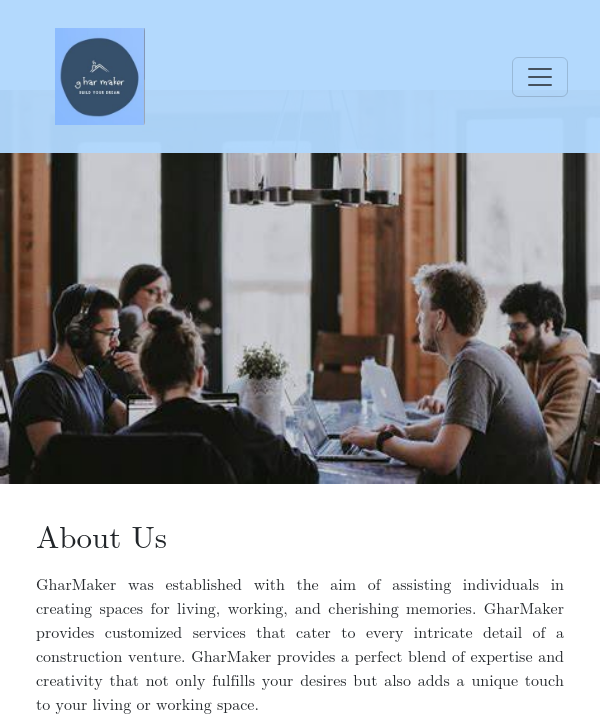
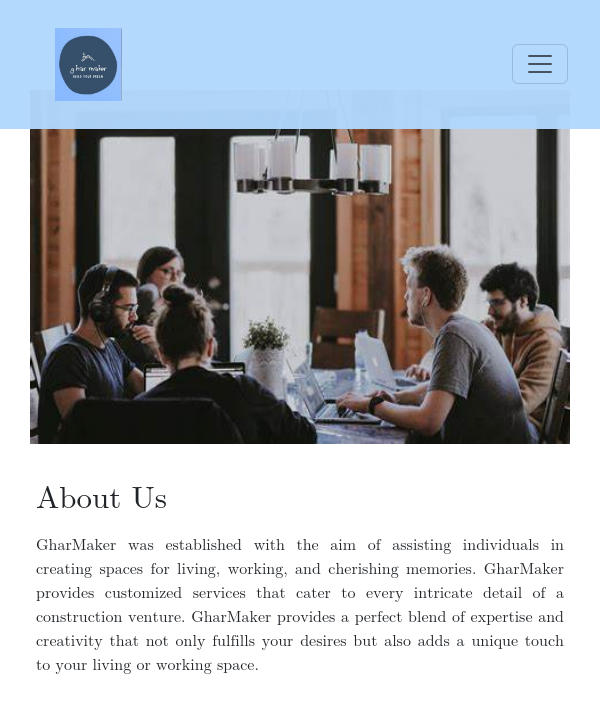
Before and after one commit to git-Surbhi/Ghar-maker, a plain HTML site: page AboutUs.html in a window 600 px wide. Shown: the top 722 px of the page. Drawn offline with nearby package versions, Linux system fonts and the light colour scheme.

Commit message:
twelveth

```diff
--- a/style-about.css
+++ b/style-about.css
@@ -11,6 +11,9 @@
         flex-direction: column;
         padding-top: 20%;
         align-items: center;
+    }
+    .a1 img{
+        width:90%;
     }
     .a2 {
         padding: 6%;
@@ -35,7 +38,7 @@
 
     }
     .a1 img{
-        width:100%;
+        width:90%;
     }
     .a2 {
         padding: 6%;
--- a/style-primary.css
+++ b/style-primary.css
@@ -107,8 +107,8 @@ footer {
             width: 51%;
         }
 
-        .navbar img{
-            width:40%;
+        .navbar .logo img{
+            width:20%;
             margin-left:10%;
          }
 
@@ -165,8 +165,8 @@ footer {
             width: 50%;
 
          }
-         .navbar img{
-            width:40%;
+         .navbar .logo img{
+            width:30%;
             margin-left:10%;
          }
 
```
Also changed, not shown: style-how.css (+8 -6 lines). Lines whose indentation alone changed are shown as unchanged.
